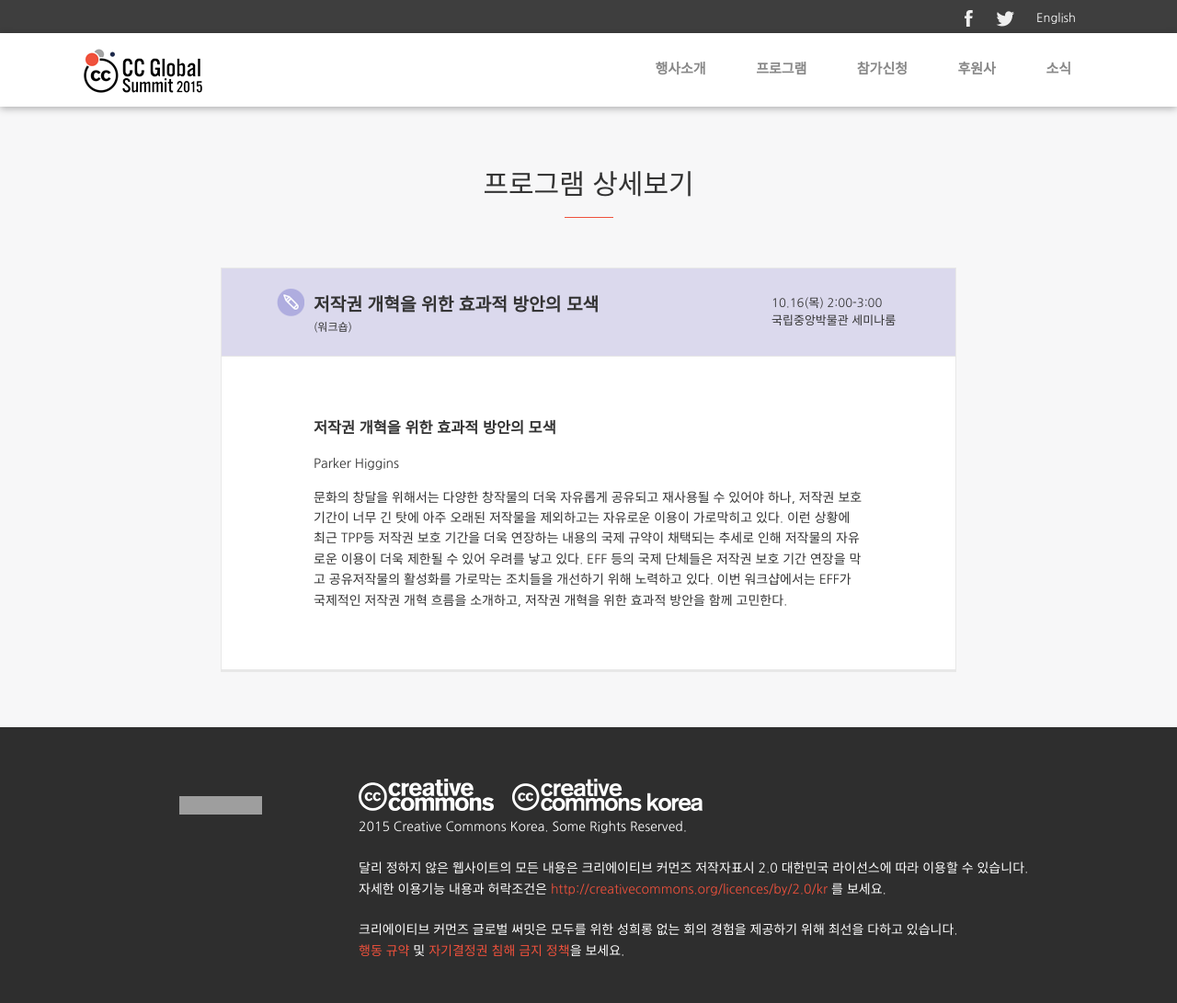
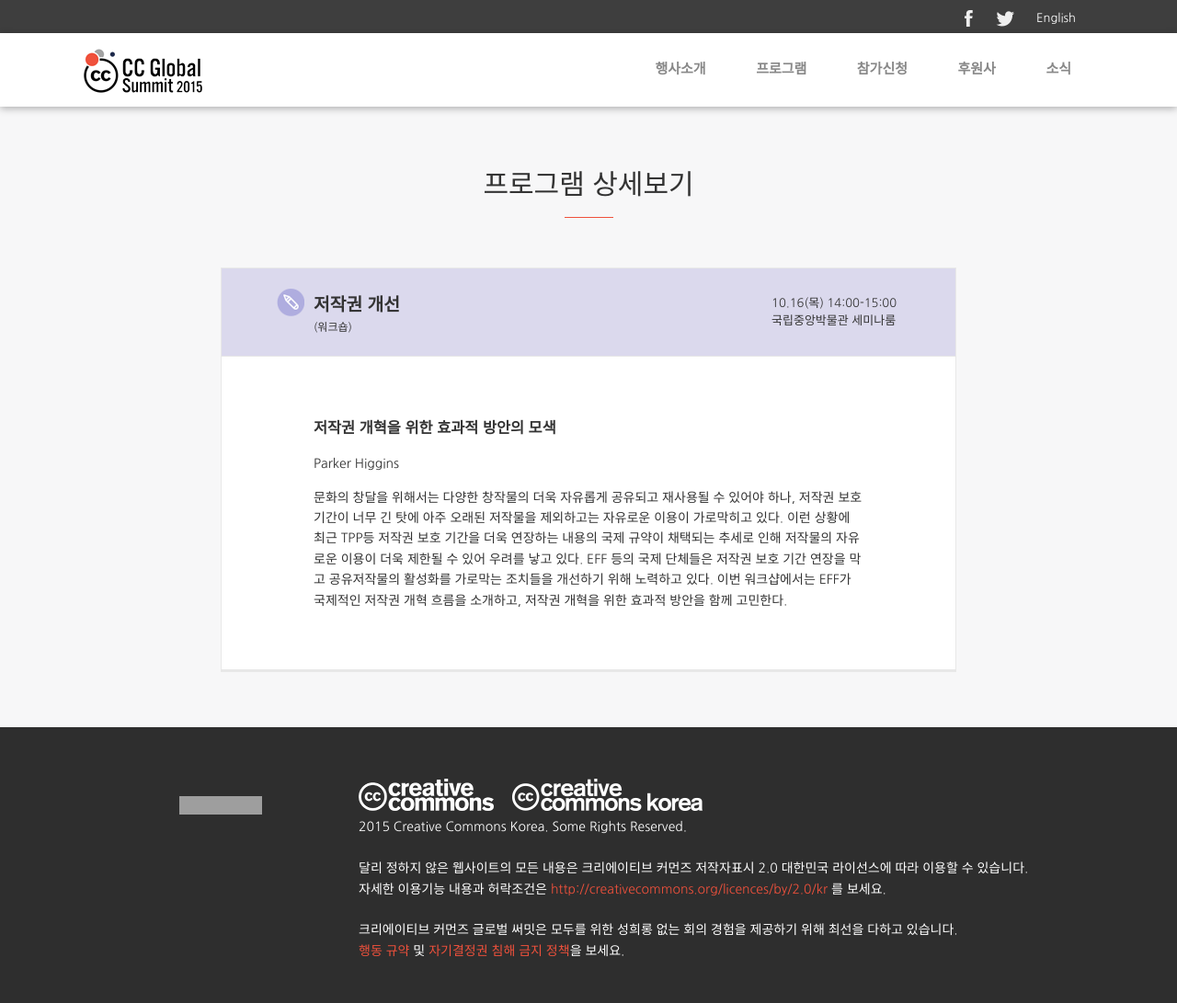
Before and after one commit to creativecommonskorea/2015-global-summit, a Jekyll site: the page built from _sessions/16-06.md, in a window 1280 px wide. Shown: the whole page at 92% size. Built offline with Jekyll 4.4.1, drawn with Linux system fonts in a browser that asks for light colours; nearby versions of some CDN libraries; grey boxes are pictures that could not be loaded.

Commit message:
Update 16-06.md

```diff
--- a/_sessions/16-06.md
+++ b/_sessions/16-06.md
@@ -1,7 +1,7 @@
 ---
 layout: session
-title: 저작권 개혁을 위한 효과적 방안의 모색
-schedule: 10.16(목) 2:00-3:00
+title: 저작권 개선
+schedule: 10.16(목) 14:00-15:00
 location: 국립중앙박물관 세미나룸
 type: 워크숍
 box: whitepurple_light
```
